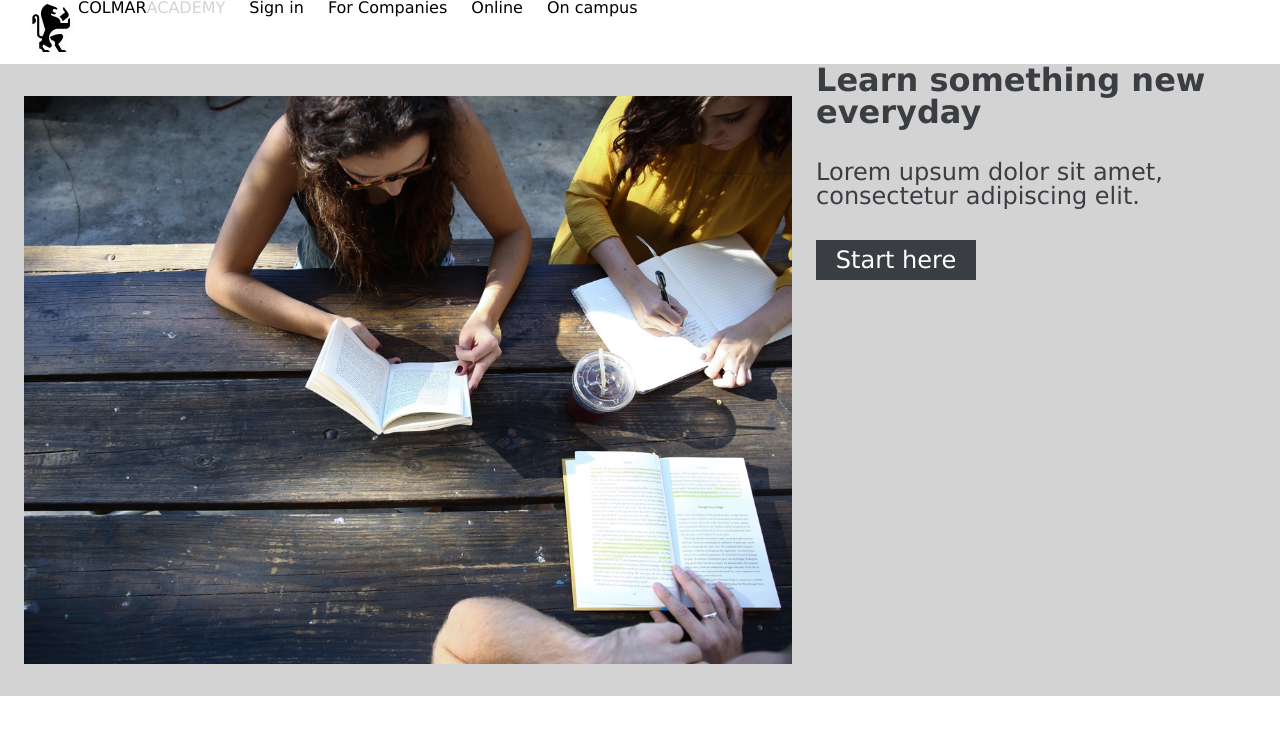
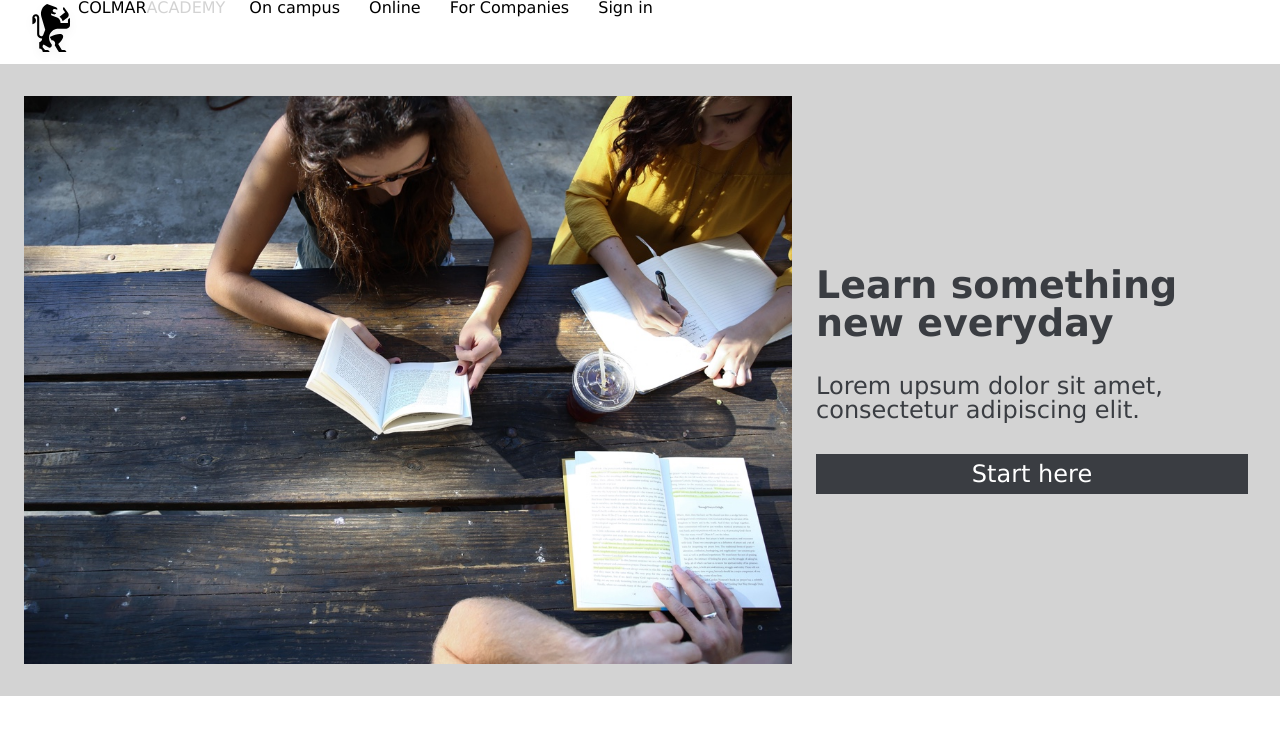
Before and after one commit to tba13/colmar, a plain HTML site: page index.html in a window 1280 px wide. Drawn offline with Linux system fonts and the light colour scheme.

Commit message:
Updated CSS

```diff
--- a/resources/css/style.css
+++ b/resources/css/style.css
@@ -21,17 +21,22 @@ header h2 {
     color: lightgray;
 }
 
+nav {
+
+}
+
 nav li{
     font-family: Verdana, Geneva, Tahoma, sans-serif;
     display: inline-flex;
     padding-left: 1.5rem;
-    float: right;
+
 }
 
 .sign-up-section {
     background-color: lightgray;
     padding-top: 4rem;
     display: flex;
+
 }
 
 .sign-up-section img {
@@ -44,10 +49,12 @@ nav li{
     color: rgb(58, 61, 66);
     display: block;
     width: auto;
+    align-content: center;
+    padding-right: 2rem;
 }
 
 .sign-up-text h3 {
-    font-size: 2rem;
+    font-size: 2.375rem;
     font-weight: bold;
     padding-bottom: 2rem;
 
@@ -60,7 +67,7 @@ nav li{
 
 .sign-up-section #button {
     padding: .5rem 0;
-    width: 10rem;
+    width: 100%;
     height: auto;
     background-color: rgb(58, 61, 66);
     color: white;
```
